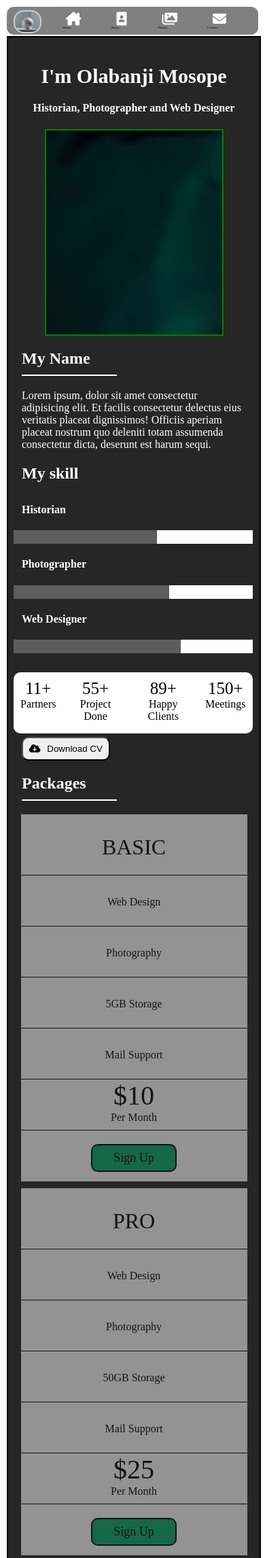
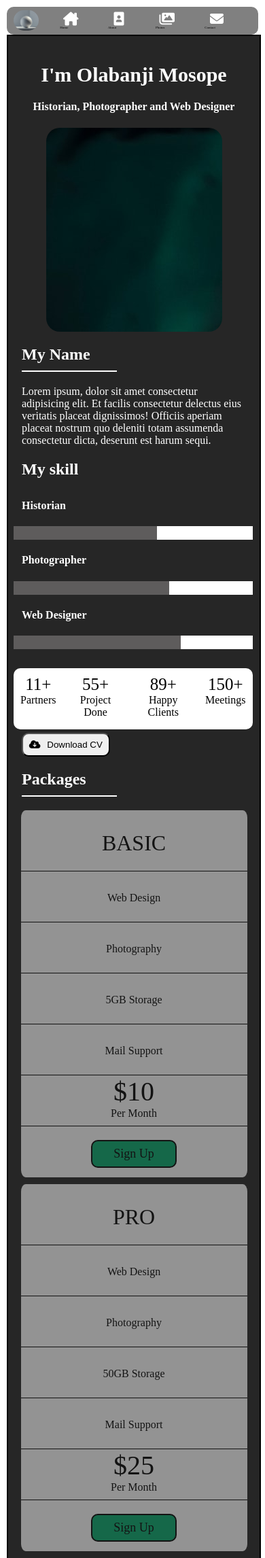
Before and after one commit to olabanjisope/Olabanji_portfolio, a PHP site: page / in a window 390 px wide. Shown: the top 2292 px of the page at 68% size. Run offline with PHP 8.4, Linux system fonts and the light colour scheme.

Commit message:
Update style.css

```diff
--- a/css/style.css
+++ b/css/style.css
@@ -126,6 +126,7 @@
         width: 40%;
         background: #fff;
         opacity: 0.5;
+        border-radius: 6%;
 
     }
 
@@ -348,7 +349,6 @@
         .pics{
             width: 10%;
             height: 30px;
-            border: 2px solid #c1d0cb;
             margin: 5px 0 0 10px;
             background-image: url(../images/img39.jpg);
             background-position: center;
@@ -401,9 +401,9 @@
 
         .container .profile_picture{
             background-image: url(../images/img18.jpg);
+            border-radius: 20px;
             width: 70%;
             height: 300px;
-            border: 2px solid green;
             margin: auto;
         }
 
@@ -469,6 +469,7 @@
             opacity: 0.5;
             margin: auto;
             margin-bottom:10px;
+            border-radius:2%;
 
         }
 
```
